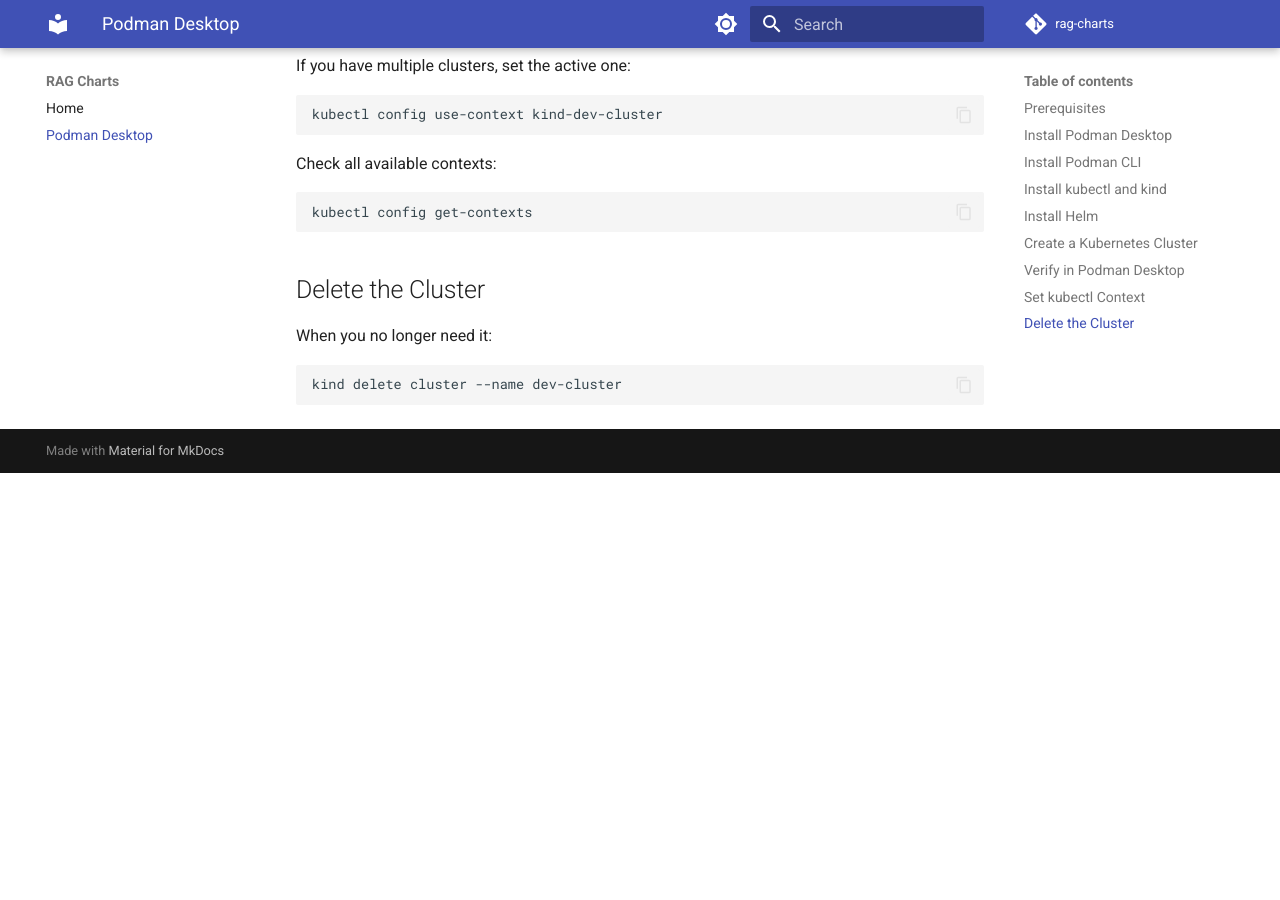
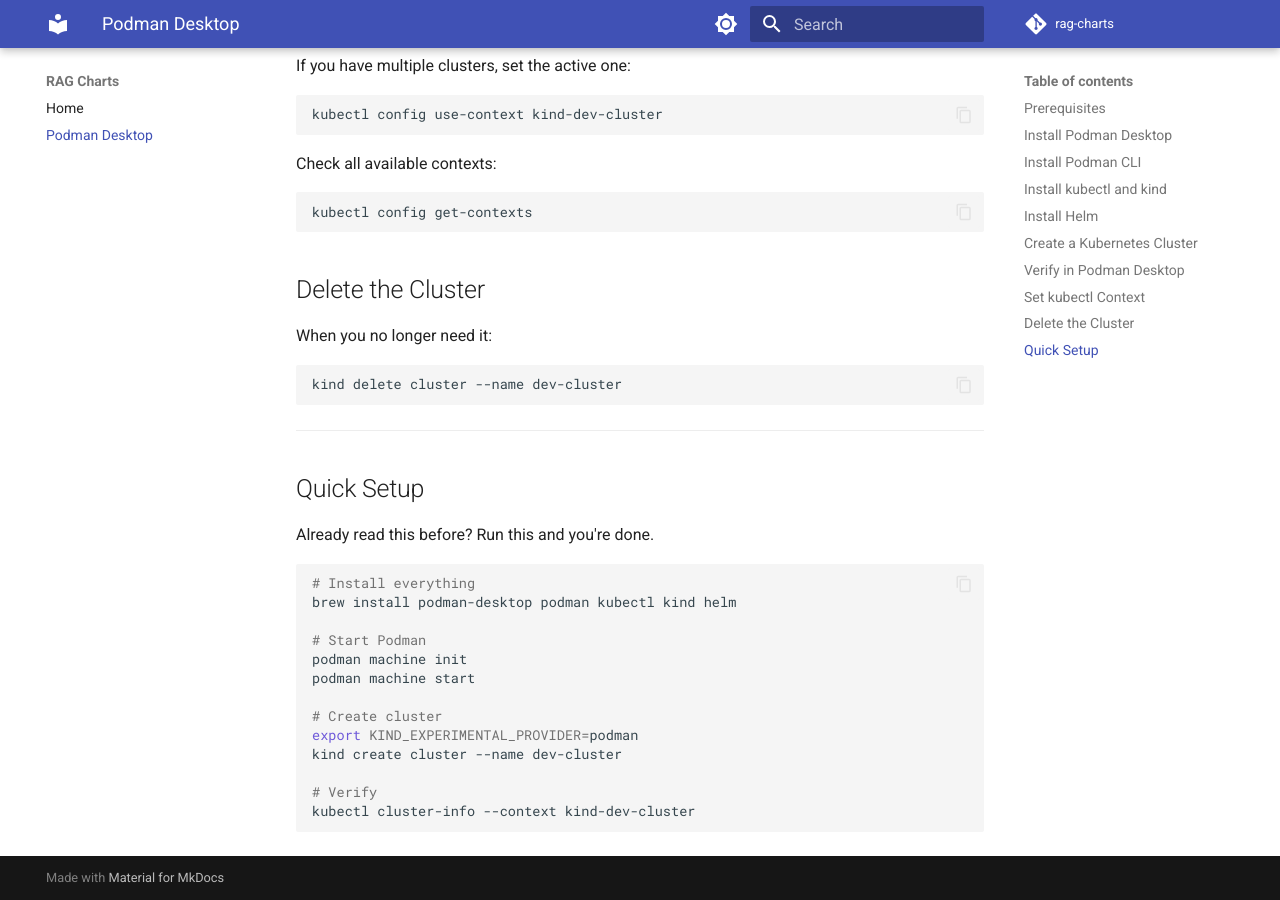
Before and after one commit to kbhatiya999/rag-charts, an MkDocs documentation site: the page built from docs/podman-desktop.md, in a window 1280 px wide and 900 px high, scrolled down 2312 px. Built offline with MkDocs 1.6.1 and Material for MkDocs 9.7.7, drawn with Linux system fonts in a browser that asks for light colours; comment, search, counter and statistics services are not loaded; before the commit the page ends 2785 px from its top, so only the background shows below that.

Commit message:
Add quick setup block for repeat visitors

````diff
--- a/docs/podman-desktop.md
+++ b/docs/podman-desktop.md
@@ -123,3 +123,25 @@
 ```bash
 kind delete cluster --name dev-cluster
 ```
+
+---
+
+## Quick Setup
+
+Already read this before? Run this and you're done.
+
+```bash
+# Install everything
+brew install podman-desktop podman kubectl kind helm
+
+# Start Podman
+podman machine init
+podman machine start
+
+# Create cluster
+export KIND_EXPERIMENTAL_PROVIDER=podman
+kind create cluster --name dev-cluster
+
+# Verify
+kubectl cluster-info --context kind-dev-cluster
+```
````
